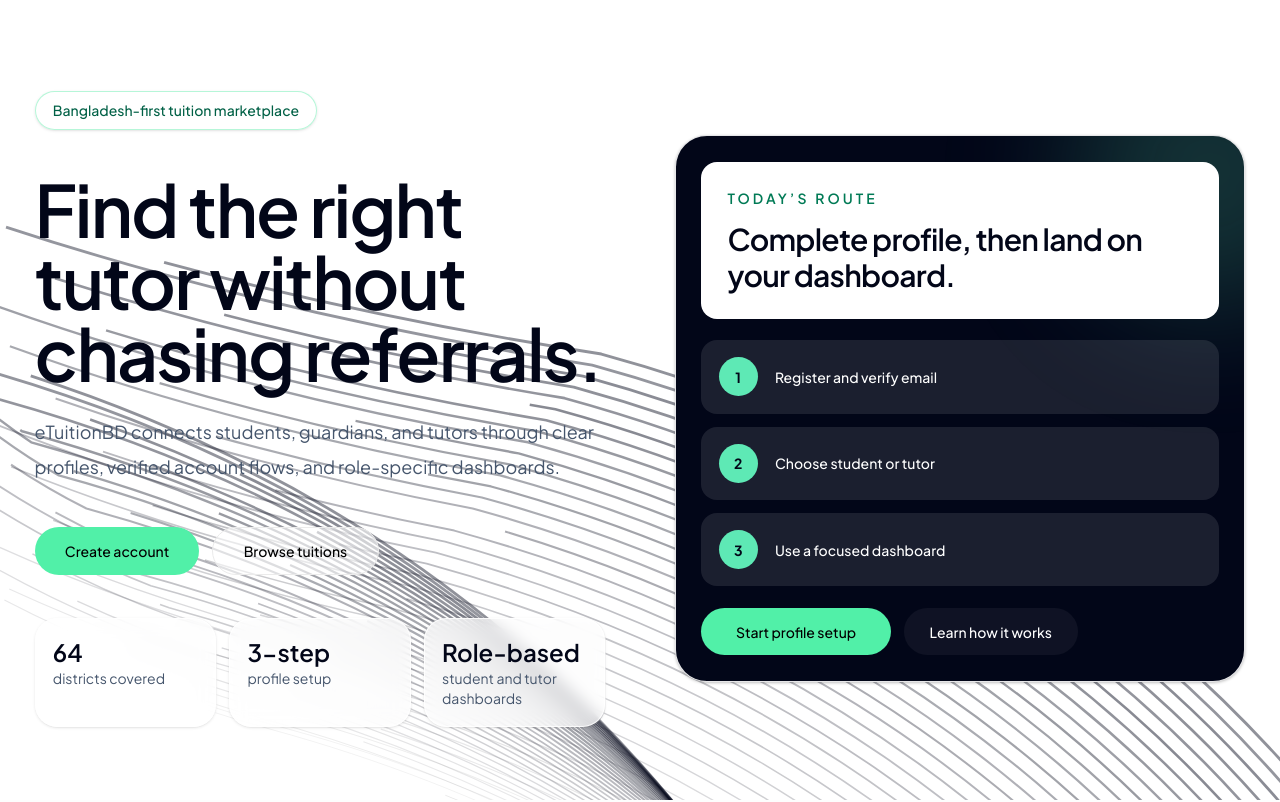
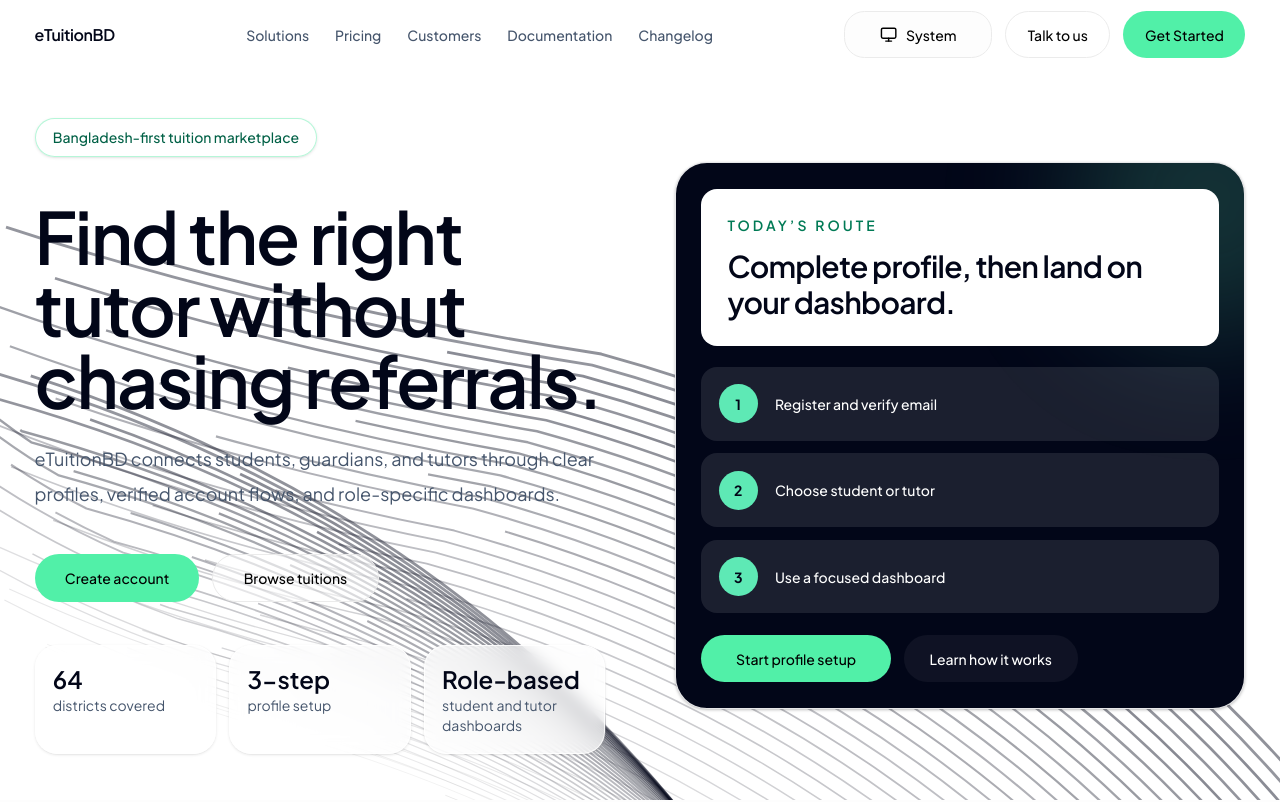
Before and after one commit to AdalOnShow/eTuitionBD-Online_Tuition_Management_Project, a Next.js app: page / in a window 1280 px wide. Shown: the top 802 px of the page. Built offline with nearby package versions, Linux system fonts and the light colour scheme.

Commit message:
feat: enhance email verification flow with improved error handling and UI feedback; add landing navbar component

```diff
--- a/src/app/(auth)/email-verify/page.tsx
+++ b/src/app/(auth)/email-verify/page.tsx
@@ -1,20 +1,16 @@
 import { AuthShell } from "@/components/auth/auth-shell";
 import { EmailVerifyForm } from "@/components/auth/email-verify-form";
 import { getPendingVerification } from "@/server/auth/auth.service";
-import { redirect } from "next/navigation";
 
 export default async function EmailVerifyPage() {
   const pendingVerification = await getPendingVerification();
 
-  if (!pendingVerification) {
-    redirect("/register");
-  }
-
   return (
     <AuthShell>
       <EmailVerifyForm
-        email={pendingVerification.email}
-        name={pendingVerification.name}
+        email={pendingVerification?.email ?? ""}
+        name={pendingVerification?.name ?? ""}
+        hasPendingVerification={Boolean(pendingVerification)}
       />
     </AuthShell>
   );
--- a/src/app/(public)/page.tsx
+++ b/src/app/(public)/page.tsx
@@ -4,6 +4,7 @@
 
 import { BackgroundPaths } from "@/components/ui/background-paths";
 import { Button } from "@/components/ui/button";
+import { LandingNavbar } from "@/components/landing/landing-navbar";
 
 const stats = [
   ["64", "districts covered"],
@@ -24,7 +25,9 @@
         <BackgroundPaths variant="backdrop" />
       </div>
 
-      <section className="relative mx-auto flex min-h-screen w-full max-w-7xl flex-col items-center px-4 pb-16 pt-20 sm:px-6 lg:flex-row lg:items-center lg:justify-between lg:gap-16 lg:px-8">
+      <LandingNavbar />
+
+      <section className="relative mx-auto flex min-h-screen w-full max-w-7xl flex-col items-center px-4 pb-16 sm:px-6 lg:flex-row lg:items-center lg:justify-between lg:gap-16 lg:px-8">
         <div className="w-full space-y-10 lg:max-w-xl">
           <div className="inline-flex items-center rounded-full border border-emerald-200/80 bg-white/70 px-4 py-2 text-sm font-medium text-emerald-800 shadow-sm backdrop-blur">
             Bangladesh-first tuition marketplace
--- a/src/components/auth/email-verify-form.tsx
+++ b/src/components/auth/email-verify-form.tsx
@@ -16,9 +16,14 @@
 type EmailVerifyFormProps = {
   email: string;
   name: string;
+  hasPendingVerification: boolean;
 };
 
-export function EmailVerifyForm({ email, name }: EmailVerifyFormProps) {
+export function EmailVerifyForm({
+  email,
+  name,
+  hasPendingVerification,
+}: EmailVerifyFormProps) {
   const router = useRouter();
   const [code, setCode] = React.useState("");
   const [errors, setErrors] = React.useState<Record<string, string>>({});
@@ -95,12 +100,18 @@
               className="h-12 text-center text-lg tracking-[0.45em]"
               placeholder="000000"
               required
+              disabled={!hasPendingVerification}
             />
             {errors.code ? (
               <p className="text-destructive text-xs">{errors.code}</p>
             ) : null}
           </div>
 
+          {!hasPendingVerification ? (
+            <p className="text-amber-600 text-sm">
+              No active verification session found. Request a new code to continue.
+            </p>
+          ) : null}
           {formError ? (
             <p className="text-destructive text-sm">{formError}</p>
           ) : null}
@@ -112,14 +123,14 @@
             type="submit"
             size="lg"
             className="h-11 w-full"
-            disabled={isPending}
+            disabled={isPending || !hasPendingVerification}
           >
             {isPending ? "Verifying..." : "Verify email"}
           </Button>
 
           <Button
             type="button"
-            variant="outline"
+            size="lg"
             className="h-11 w-full"
             disabled={isResending}
             onClick={handleResend}
--- /dev/null
+++ b/src/components/landing/landing-navbar.tsx
@@ -0,0 +1,54 @@
+import Link from "next/link";
+
+import { ThemeToggle } from "@/components/theme-toggle";
+import { Button } from "@/components/ui/button";
+
+const navLinks = [
+  { label: "Solutions", href: "/#solutions" },
+  { label: "Pricing", href: "/#pricing" },
+  { label: "Customers", href: "/#customers" },
+  { label: "Documentation", href: "/about" },
+  { label: "Changelog", href: "/#changelog" },
+] as const;
+
+export function LandingNavbar() {
+  return (
+    <header className="sticky top-0 z-50 w-full border-b border-white/10 bg-white/70 backdrop-blur">
+      <div className="mx-auto flex h-16 w-full max-w-7xl items-center justify-between px-4 sm:px-6 lg:px-8">
+        <Link
+          href="/"
+          className="text-base font-semibold tracking-tight text-slate-950"
+          aria-label="eTuitionBD Home"
+        >
+          eTuitionBD
+        </Link>
+
+        <nav className="hidden items-center gap-6 md:flex" aria-label="Primary">
+          {navLinks.map((l) => (
+            <Link
+              key={l.label}
+              href={l.href}
+              className="text-sm font-medium text-slate-600"
+            >
+              {l.label}
+            </Link>
+          ))}
+        </nav>
+
+        <div className="flex items-center gap-3">
+          <div className="hidden sm:block">
+            <ThemeToggle />
+          </div>
+
+          <Button asChild size="lg" variant="outline" className="rounded-full bg-white/60 px-5">
+            <Link href="/about">Talk to us</Link>
+          </Button>
+
+          <Button asChild size="lg" className="rounded-full bg-primary px-5">
+            <Link href="/register">Get Started</Link>
+          </Button>
+        </div>
+      </div>
+    </header>
+  );
+}
--- a/src/proxy.ts
+++ b/src/proxy.ts
@@ -24,7 +24,7 @@
   if (session.refreshedCookies.length && session.decoded) {
     return new NextResponse(null, {
       status: 204,
-      headers: { "Set-Cookie": session.refreshedCookies },
+      headers: { "Set-Cookie": session.refreshedCookies.join("; ") as string },
     });
   }
 
--- a/src/server/auth/auth.service.ts
+++ b/src/server/auth/auth.service.ts
@@ -158,9 +158,16 @@
       },
     });
 
-    const response = await res.json();
+    const rawBody = await res.text();
+    let response: any;
 
-    if (!response?.success) {
+    try {
+      response = rawBody ? JSON.parse(rawBody) : {};
+    } catch {
+      response = {};
+    }
+
+    if (!res.ok) {
       if (response?.code === "EMAIL_NOT_VERIFIED" && response?.data?.id) {
         await setPendingVerification({
           userId: response.data.id,
@@ -178,7 +185,7 @@
 
       return {
         success: false,
-        message: response?.message || "Invalid credentials",
+        message: response?.message || "Login failed",
         formData: payload,
       };
     }
@@ -211,7 +218,8 @@
   if (!pendingVerification) {
     return {
       success: false,
-      message: "Verification session expired. Please register or sign in again.",
+      message:
+        "Verification session expired. Please register or sign in again.",
     };
   }
 
@@ -278,7 +286,8 @@
   if (!pendingVerification) {
     return {
       success: false,
-      message: "Verification session expired. Please register or sign in again.",
+      message:
+        "Verification session expired. Please register or sign in again.",
     };
   }
 
@@ -304,7 +313,8 @@
     return {
       success: true,
       message:
-        response?.message || "A new verification code has been sent to your email.",
+        response?.message ||
+        "A new verification code has been sent to your email.",
     };
   } catch (error: any) {
     return {
@@ -359,7 +369,8 @@
     return {
       success: true,
       message:
-        response?.message || "If an account exists, a reset code has been sent.",
+        response?.message ||
+        "If an account exists, a reset code has been sent.",
       shouldRedirect: true,
     };
   } catch (error: any) {
--- a/src/utils/jsonwebtoken/getCookie.tsx
+++ b/src/utils/jsonwebtoken/getCookie.tsx
@@ -19,8 +19,8 @@
   cookieStore.set(cookieName, cookieValue, {
     domain:
       envVars.node_env === "production"
-        ? `.${envVars.PRODUCTION_APP_ROOT_URL}`
-        : `.${envVars.DEVELOPMENT_APP_ROOT_URL}`,
+        ? envVars.PRODUCTION_APP_ROOT_URL
+        : envVars.DEVELOPMENT_APP_ROOT_URL,
     httpOnly: true,
     secure: cookie?.secure ?? envVars.node_env === "production",
     sameSite:
@@ -44,8 +44,8 @@
   cookieStore.set(cookieName, "", {
     domain:
       envVars.node_env === "production"
-        ? `.${envVars.PRODUCTION_APP_ROOT_URL}`
-        : `.${envVars.DEVELOPMENT_APP_ROOT_URL}`,
+        ? envVars.PRODUCTION_APP_ROOT_URL
+        : envVars.DEVELOPMENT_APP_ROOT_URL,
     path: "/",
     maxAge: 0,
   });
```
